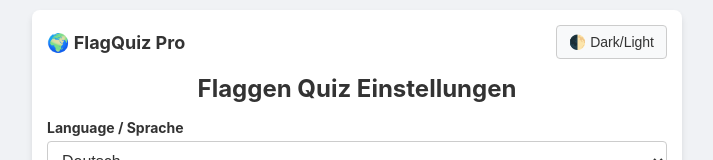
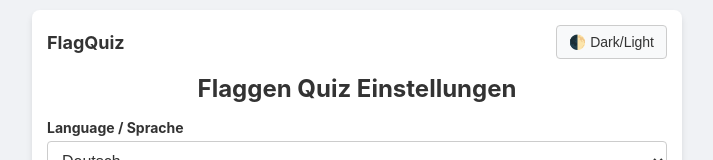
Before and after one commit to SirCatCat/Flag-Quiz, a plain HTML site: page index.html in a window 1280 px wide. Shown: the top 160 px of the page, without its empty margins (283-996 px from the left). Drawn offline with Linux system fonts and the light colour scheme.

Commit message:
Rename FlagQuiz Pro to FlagQuiz

```diff
--- a/index.html
+++ b/index.html
@@ -277,7 +277,7 @@
 
 <div class="container">
     <div class="header-controls">
-        <span style="font-weight: bold; font-size: 18px;">🌍 FlagQuiz Pro</span>
+        <span style="font-weight: bold; font-size: 18px;"> FlagQuiz </span>
         <button class="theme-toggle" onclick="toggleTheme()">🌓 Dark/Light</button>
     </div>
 
```
